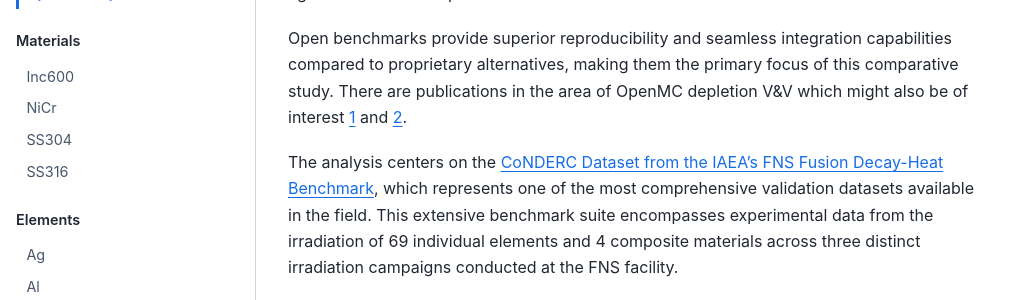
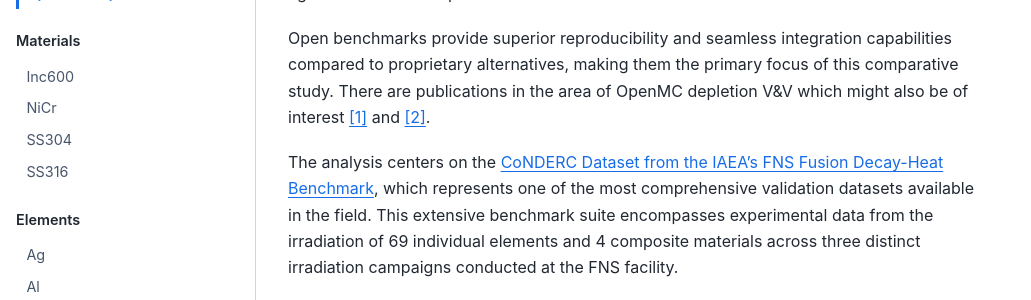
Before and after one commit to jbae11/openmc_activator, a Jupyter Book: the page built from docs/intro.md, in a window 1280 px wide and 900 px high. Shown: the part 181-481 px from the top of the window, without its empty margins (0-1031 px from the left). Built offline with Jupyter Book 1.0.4 settings and Sphinx 7.4.7 and the Sphinx Book theme 1.1.4, drawn with Linux system fonts in a browser that asks for light colours.

Commit message:
improved refs

```diff
--- a/docs/intro.md
+++ b/docs/intro.md
@@ -2,7 +2,7 @@
 
 This book presents a comprehensive comparison of OpenMC depletion calculations against established open benchmarks.
 
-Open benchmarks provide superior reproducibility and seamless integration capabilities compared to proprietary alternatives, making them the primary focus of this comparative study. There are publications in the area of OpenMC depletion V&V which might also be of interest [1](https://www.sciencedirect.com/science/article/pii/S0920379624005647) and [2](https://iopscience.iop.org/article/10.1088/1741-4326/ad32dd/meta).
+Open benchmarks provide superior reproducibility and seamless integration capabilities compared to proprietary alternatives, making them the primary focus of this comparative study. There are publications in the area of OpenMC depletion V&V which might also be of interest [[1]](https://www.sciencedirect.com/science/article/pii/S0920379624005647) and [[2]](https://iopscience.iop.org/article/10.1088/1741-4326/ad32dd/meta).
 
 The analysis centers on the [CoNDERC Dataset from the IAEA’s FNS Fusion Decay-Heat Benchmark](https://www-nds.iaea.org/conderc/fusion/), which represents one of the most comprehensive validation datasets available in the field. This extensive benchmark suite encompasses experimental data from the irradiation of 69 individual elements and 4 composite materials across three distinct irradiation campaigns conducted at the FNS facility.
 
```
